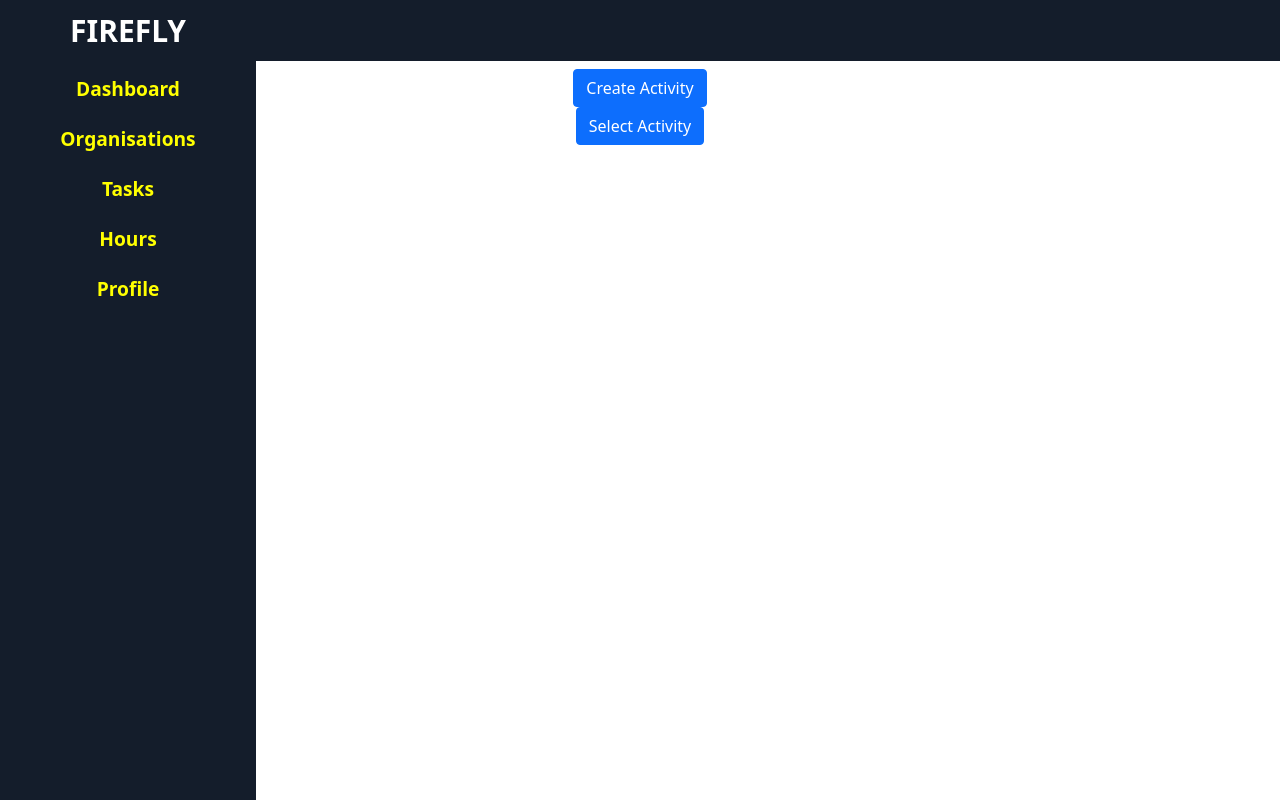
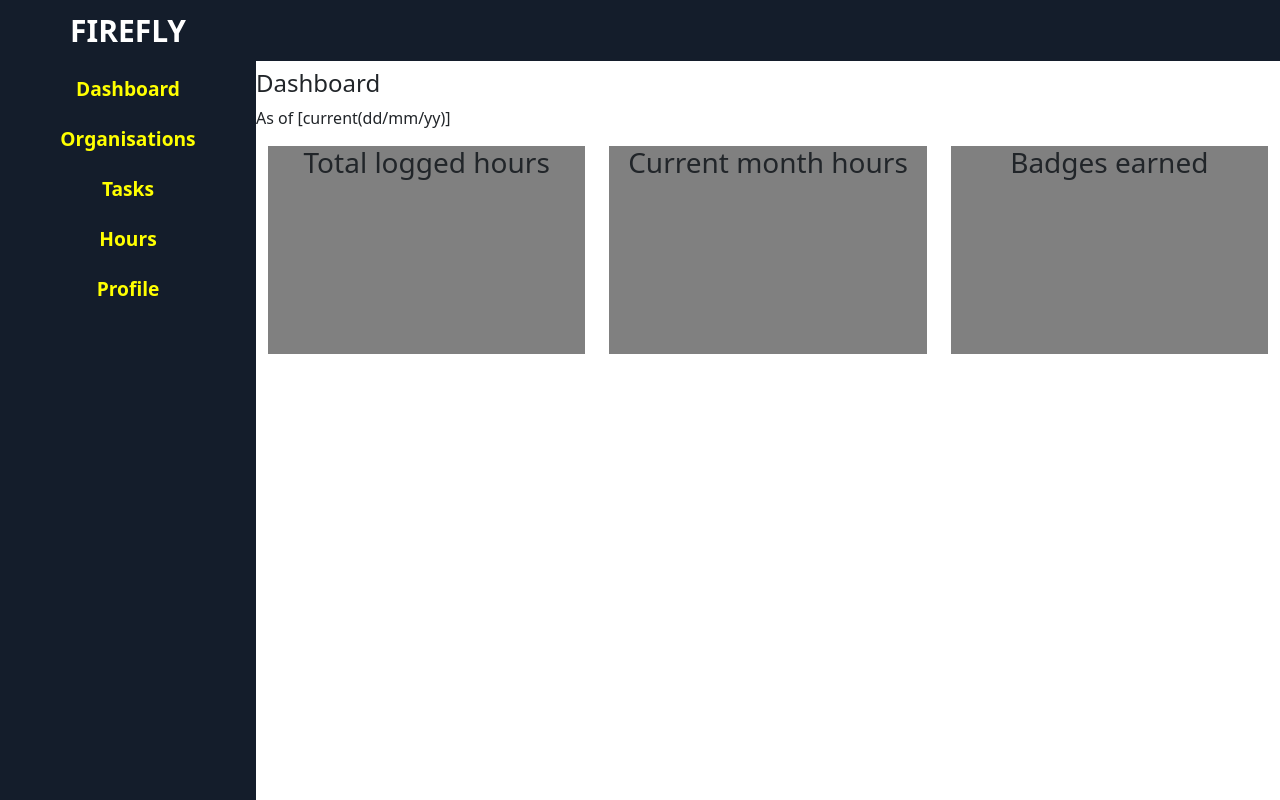
Before and after one commit to DhruvBachani/firefly, a React (Create React App) app in the folder frontend/firefly-react/: page /dashboard in a window 1280 px wide. Built offline with nearby package versions, Linux system fonts and the light colour scheme.

Commit message:
volunteer dashboard created

```diff
--- a/frontend/firefly-react/src/App.css
+++ b/frontend/firefly-react/src/App.css
@@ -61,11 +61,6 @@
 
 
 /* Homepage content */
-
-
-.dashboard {
-  color: black;
-}
 
 
 /* Navbar */
@@ -148,6 +143,55 @@
 }
 
 
+/* Dashboard */
+
+.dashboard-main-container-common {
+  width: 80%;
+}
+
+.dashboard-first-container {
+  height: 150px;
+  width: 100%;
+  /* display: flex;
+  flex-direction: row; */
+}
+
+.dashboard-text-box {
+  display: flex;
+  flex-direction: row;
+  align-content: flex-start;
+  justify-content: flex-start;
+}
+
+.volunteer-hours-card {
+  /* width: 33%; */
+  height: 500%;
+  background-color: gray;
+}
+
+
+/* Organizations */
+
+
+.organizations-home-page-container {
+  display: flex;
+  flex-direction: row;
+  align-content: flex-end;
+  justify-content: flex-end;
+}
+
+.summary-table-container {
+  display: flex;
+  flex-direction: row;
+  align-content: center;
+  justify-content: center;
+}
+
+.summary-table {
+  width: 60%;
+}
+
+
 /* Task Card */
 
 .activity-card {
@@ -186,28 +230,3 @@
 .tasks {
   margin: 200px 300px;
 }
-
-
-/* Organizations */
-
-.organizations-home-page-container {
-  display: flex;
-  flex-direction: row;
-  align-content: flex-end;
-  justify-content: flex-end;
-}
-
-.organizations-summary-container {
-  width: 80%;
-}
-
-.summary-table-container {
-  display: flex;
-  flex-direction: row;
-  align-content: center;
-  justify-content: center;
-}
-
-.summary-table {
-  width: 60%;
-}
--- a/frontend/firefly-react/src/App.js
+++ b/frontend/firefly-react/src/App.js
@@ -1,17 +1,17 @@
 import "./App.css";
 import CreateTask from "./Components/CreateTask";
+import Home from "./Components/Landing/Home";
 import Dashboard from "./Components/Landing/Dashboard";
 import { BrowserRouter as Router, Route, Routes } from "react-router-dom";
 import SelectActivity from "./Components/SelectActivity";
 import OtherOrganizationsHomePage from "./Components/OtherOrganizations/OtherOrganizationsHomePage";
-import OtherOrganizationsSummary from "./Components/OtherOrganizations/OrganizationsSummaryTable";
 
 function App() {
   return (
     <div className="App">
     <Router>
       <Routes>
-        <Route exact path="/" element={<Dashboard />} />
+        <Route exact path="/" element={<Home />} />
         <Route exact path="/dashboard" element={<Dashboard />} />
         <Route exact path="/createTask" element={<CreateTask />} />
         <Route exact path="/selectActivity" element={<SelectActivity />} />
--- a/frontend/firefly-react/src/Components/Landing/Dashboard.js
+++ b/frontend/firefly-react/src/Components/Landing/Dashboard.js
@@ -5,20 +5,39 @@ import Sidebar from "./Sidebar";
 
 const Dashboard = () => {
   return (
-    <div className="dashboard">
+    <React.Fragment>
       <Sidebar />
       <Navbar />
-
-      <Link to={"/createTask"}>
-        <button className="btn btn-primary mg-2">Create Activity</button>
-      </Link>
-
-      <br />
-
-      <Link to={"/selectActivity"}>
-        <button className="btn btn-primary mg-2">Select Activity</button>
-      </Link>
-    </div>
+      <div className="organizations-home-page-container">
+        <div className="dashboard-main-container-common">
+          <div className="dashboard-first-container">
+            <div className="dashboard-text-box">
+              <h4>Dashboard</h4>
+            </div>
+            <div className="dashboard-text-box">
+              <p>As of [current(dd/mm/yy)]</p>
+            </div>
+            <div className="row" style={{ 'margin-left': "0", 'margin-right': "0" }}>
+              <div className="col-md-4">
+                <div className="volunteer-hours-card">
+                  <h3>Total logged hours</h3>
+                </div>
+              </div>
+              <div className="col-md-4">
+                <div className="volunteer-hours-card">
+                  <h3>Current month hours</h3>
+                </div>
+              </div>
+              <div className="col-md-4">
+                <div className="volunteer-hours-card">
+                  <h3>Badges earned</h3>
+                </div>
+              </div>
+            </div>
+          </div>
+        </div>
+      </div>
+    </React.Fragment>
   );
 };
 
--- /dev/null
+++ b/frontend/firefly-react/src/Components/Landing/Home.js
@@ -0,0 +1,25 @@
+import React from "react";
+import { Link } from "react-router-dom";
+import Navbar from "./Navbar";
+import Sidebar from "./Sidebar";
+
+const Home = () => {
+  return (
+    <div className="dashboard">
+      <Sidebar />
+      <Navbar />
+
+      <Link to={"/createTask"}>
+        <button className="btn btn-primary mg-2">Create Activity</button>
+      </Link>
+
+      <br />
+
+      <Link to={"/selectActivity"}>
+        <button className="btn btn-primary mg-2">Select Activity</button>
+      </Link>
+    </div>
+  );
+};
+
+export default Home;
--- a/frontend/firefly-react/src/Components/OtherOrganizations/OtherOrganizationsHomePage.js
+++ b/frontend/firefly-react/src/Components/OtherOrganizations/OtherOrganizationsHomePage.js
@@ -9,7 +9,7 @@ const OtherOrganizationsHomePage = () => {
       <Sidebar />
       <Navbar />
       <div className="organizations-home-page-container">
-        <div className="organizations-summary-container">
+        <div className="dashboard-main-container-common">
           <hr />
           <h2>Summary</h2>
           <hr />
```
